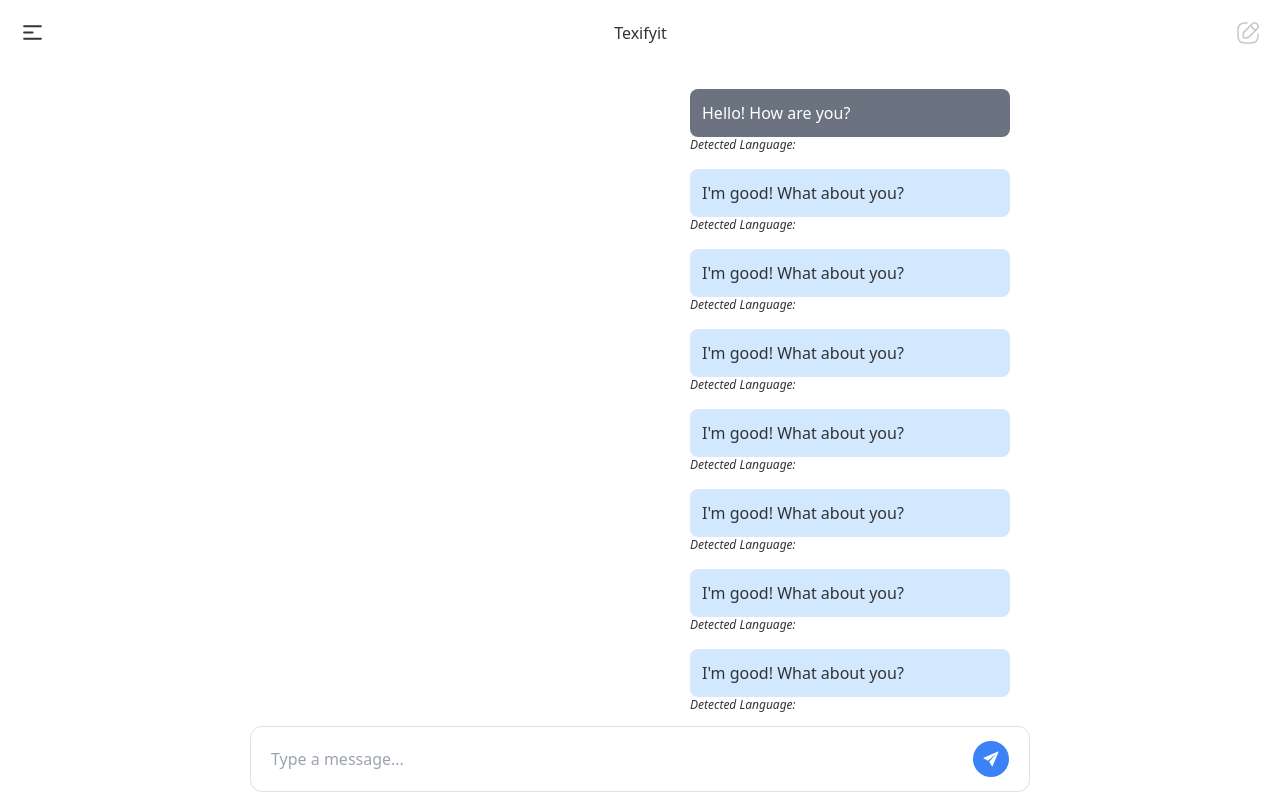
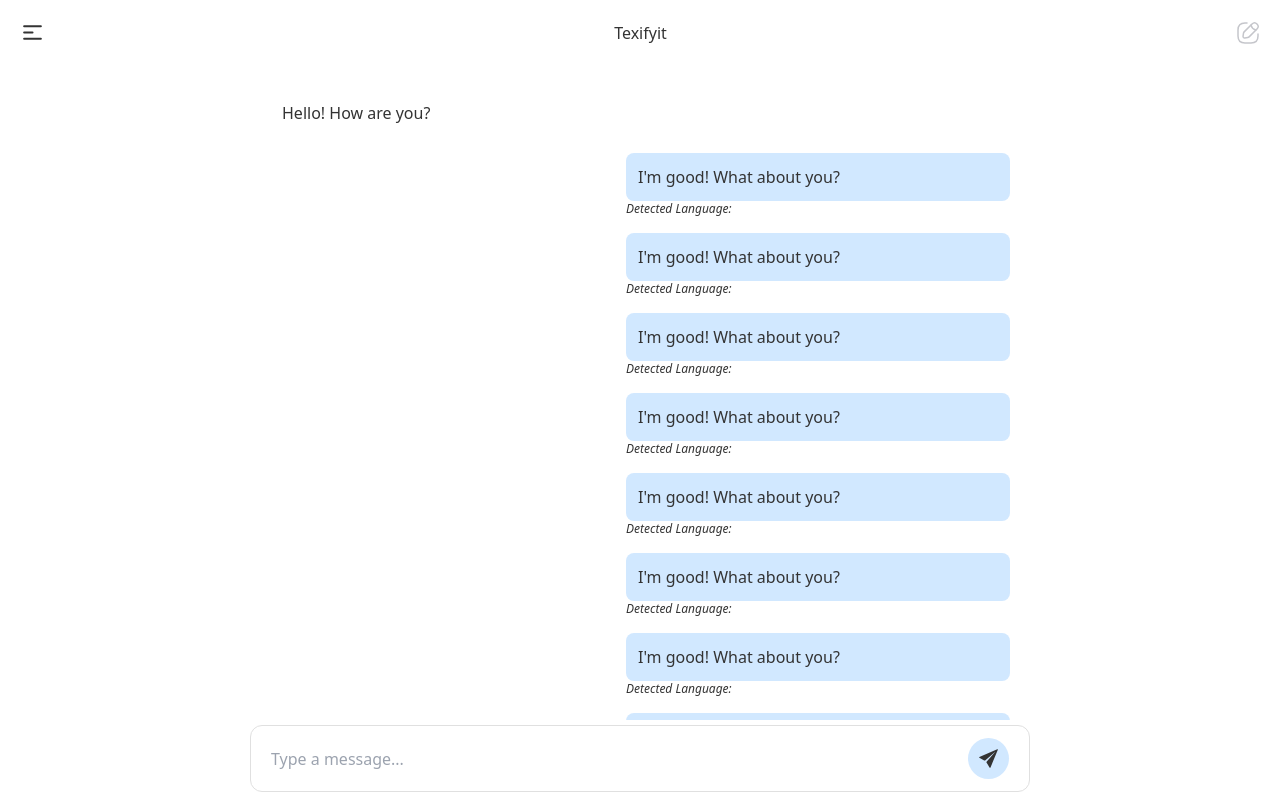
Before and after one commit to Chioma-Okeke/hng12-stage3-AI-Text-Processing-Interface, a React (Vite) app: page / in a window 1280 px wide. Built offline with nearby package versions, Linux system fonts and the light colour scheme.

Commit message:
redesigned chatbox

```diff
--- a/src/components/ChatInterface.jsx
+++ b/src/components/ChatInterface.jsx
@@ -38,9 +38,16 @@ function ChatInterface({ selectedTheme }) {
                     <div className="absolute inset-0 overflow-y-auto px-5">
                         <div className="py-4 space-y-4">
                             {messages.map((msg) => (
-                                <article key={msg.id} className="max-w-xs ml-auto flex flex-col">
+                                <article
+                                    key={msg.id}
+                                    className={`rounded-lg ${
+                                        msg.sender === "me"
+                                            ? `ml-auto flex flex-col max-w-[250px]  sm:max-w-sm`
+                                            : ""
+                                    }`}
+                                >
                                     <p
-                                        className={`p-3 rounded-lg text-white ${
+                                        className={`p-3 rounded-lg ${
                                             msg.sender === "me"
                                                 ? ` ${
                                                       selectedTheme ===
@@ -48,19 +55,23 @@ function ChatInterface({ selectedTheme }) {
                                                           ? "shadow-lg shadow-teal-300/30"
                                                           : " "
                                                   } chat-bubble`
-                                                : "bg-gray-500"
+                                                : ""
                                         }`}
                                     >
                                         {msg.text}
                                     </p>
-                                    <span className="text-xs italic">Detected Language: {}</span>
+                                    {msg.sender === "me" && (
+                                        <span className="text-xs italic">
+                                            Detected Language: {}
+                                        </span>
+                                    )}
                                 </article>
                             ))}
                         </div>
                     </div>
                 </div>
                 {/* Input area fixed at bottom */}
-                <div className="input-container absolute bottom-2 left-0 w-full max-h-[200px]">
+                <div className="input-container absolute bottom-2 left-1/2 -translate-x-1/2 md:-translate-x-0 md:left-0 w-[95%] md:w-full max-h-[200px]">
                     <div className="flex items-center gap-2">
                         <textarea
                             className="flex-1 p-2 focus:outline-none resize-none overflow--y-auto max-h-[150px]"
@@ -71,7 +82,7 @@ function ChatInterface({ selectedTheme }) {
                             placeholder="Type a message..."
                         />
                         <button className="bg-blue-500 text-white p-2 rounded-full hover:bg-blue-600 transition-colors">
-                            <IoIosSend size={20} />
+                            <IoIosSend size={25} />
                         </button>
                     </div>
                 </div>
--- a/src/index.css
+++ b/src/index.css
@@ -46,6 +46,11 @@ body, .header, .drop-container {
   background-color: transparent;
   outline: none;
   border: none;
+}
+
+.input-container button {
+  background-color: var(--chat-bubble);
+  color: var(--text-color);
 }
 
 /* :root {
```
